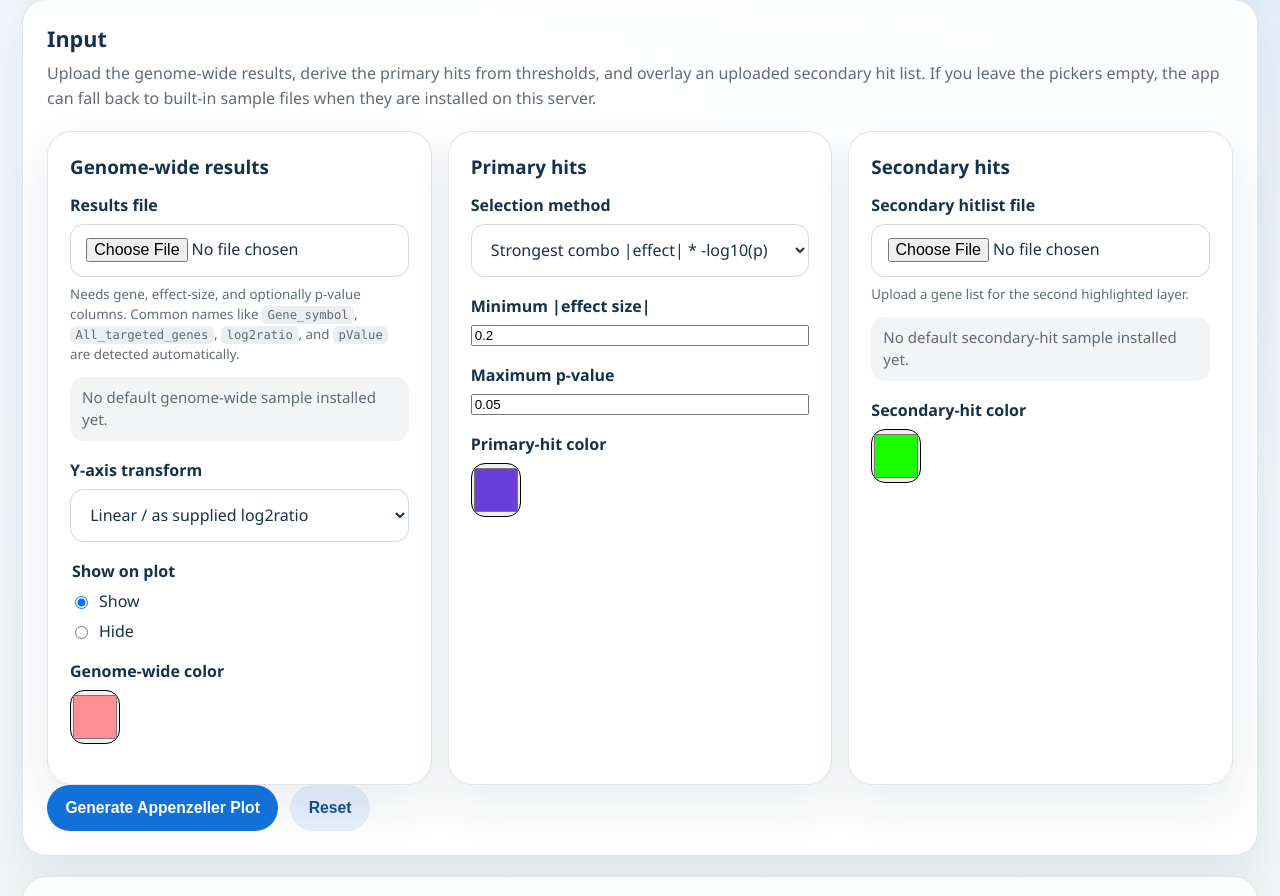
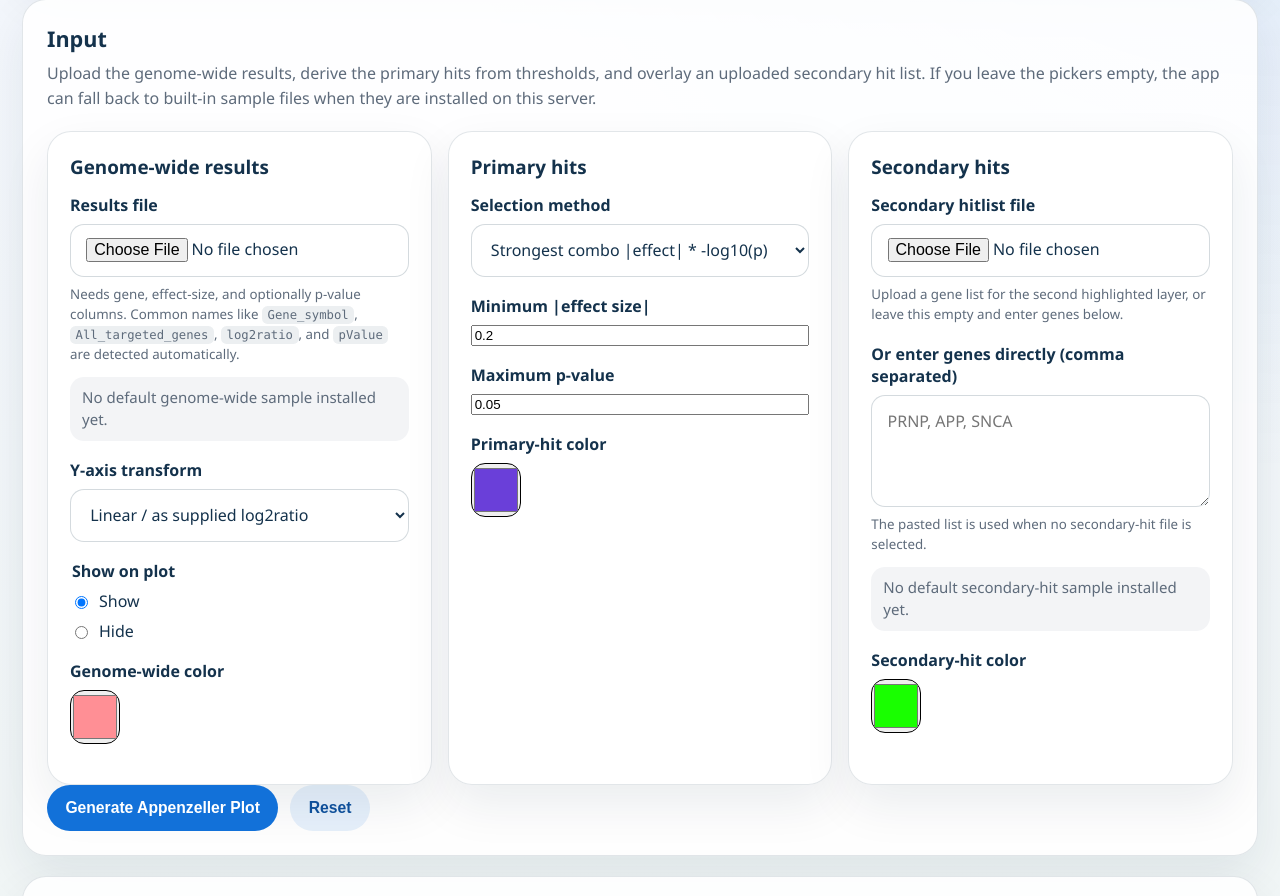
Before and after one commit to isab-science/genomic-hit-locator, a FastAPI app: page / in a window 1280 px wide. Shown: the part 445-1341 px from the top of the page. Run offline with FastAPI, Linux system fonts and the light colour scheme; some libraries are stand-ins or nearby versions.

Commit message:
Add manual secondary hit entry option

```diff
--- a/app.py
+++ b/app.py
@@ -320,6 +320,14 @@ def _parse_uploaded_gene_list(raw: pd.DataFrame | None, label: str) -> set[str]:
         return set()
     gene_col = _resolve_column(list(raw.columns), GENE_ALIASES, f"{label} gene")
     genes = {_normalize_gene(value) for value in raw[gene_col].tolist()}
+    return {gene for gene in genes if gene}
+
+
+def _parse_gene_text_list(raw: str | None) -> set[str]:
+    tokens = (_normalize_text(raw)).replace("\n", " ").replace("\r", " ").replace("\t", " ")
+    if not tokens:
+        return set()
+    genes = {_normalize_gene(token) for token in tokens.replace(";", ",").split(",")}
     return {gene for gene in genes if gene}
 
 
@@ -798,6 +806,7 @@ async def readme(request: Request) -> HTMLResponse:
 async def api_plot(
     all_genes_file: UploadFile | None = File(default=None),
     secondary_hits_file: UploadFile | None = File(default=None),
+    secondary_hits_text: str = Form(default=""),
     scale_mode: str = Form(default="linear"),
     genomewide_color: str = Form(default="#ff8f95"),
     primary_color: str = Form(default="#6a3fd9"),
@@ -832,10 +841,13 @@ async def api_plot(
 
     secondary_raw: pd.DataFrame | None = None
     using_default_secondary = False
+    secondary_gene_text = _normalize_text(secondary_hits_text)
     if secondary_hits_file is not None and secondary_hits_file.filename:
         subset_bytes = await secondary_hits_file.read()
         if subset_bytes:
             secondary_raw = _read_tabular_upload(subset_bytes, secondary_hits_file.filename)
+    elif secondary_gene_text:
+        secondary_raw = None
     elif DEFAULT_SECONDARY_SAMPLE.exists():
         secondary_raw = _read_tabular_path(DEFAULT_SECONDARY_SAMPLE)
         using_default_secondary = True
@@ -854,7 +866,11 @@ async def api_plot(
         effect_threshold=primary_effect_threshold,
         pvalue_threshold=primary_pvalue_threshold,
     )
-    secondary_genes = _parse_uploaded_gene_list(secondary_raw, "secondary hit")
+    secondary_genes = (
+        _parse_uploaded_gene_list(secondary_raw, "secondary hit")
+        if secondary_raw is not None
+        else _parse_gene_text_list(secondary_gene_text)
+    )
 
     missing_annotation = int(prepared.shape[0] - merged.shape[0])
     merged_gene_set = set(merged["gene"])
@@ -893,7 +909,7 @@ async def api_plot(
             "secondary_hits": (
                 secondary_hits_file.filename
                 if secondary_hits_file is not None and secondary_hits_file.filename
-                else (DEFAULT_SECONDARY_SAMPLE.name if using_default_secondary else None)
+                else ("manual entry" if secondary_gene_text else (DEFAULT_SECONDARY_SAMPLE.name if using_default_secondary else None))
             ),
             "using_default_all_genes": using_default_all_genes,
             "using_default_secondary": using_default_secondary,
--- a/templates/index.html
+++ b/templates/index.html
@@ -107,11 +107,17 @@
             <label class="field">
               <span>Secondary hitlist file</span>
               <input type="file" name="secondary_hits_file" accept=".csv,.tsv,.txt,.xlsx,.xls">
-              <small>Upload a gene list for the second highlighted layer.</small>
+              <small>Upload a gene list for the second highlighted layer, or leave this empty and enter genes below.</small>
+            </label>
+
+            <label class="field">
+              <span>Or enter genes directly (comma separated)</span>
+              <textarea name="secondary_hits_text" rows="3" placeholder="PRNP, APP, SNCA"></textarea>
+              <small>The pasted list is used when no secondary-hit file is selected.</small>
             </label>
             <p class="sample-note {% if default_secondary_sample.available %}ok{% else %}muted{% endif %}">
               {% if default_secondary_sample.available %}
-              Default sample installed: <strong>{{ default_secondary_sample.filename }}</strong>
+              Default sample installed: <strong>{{ default_secondary_sample.filename }}</strong>. It is used only when both fields above are empty.
               {% else %}
               No default secondary-hit sample installed yet.
               {% endif %}
```
